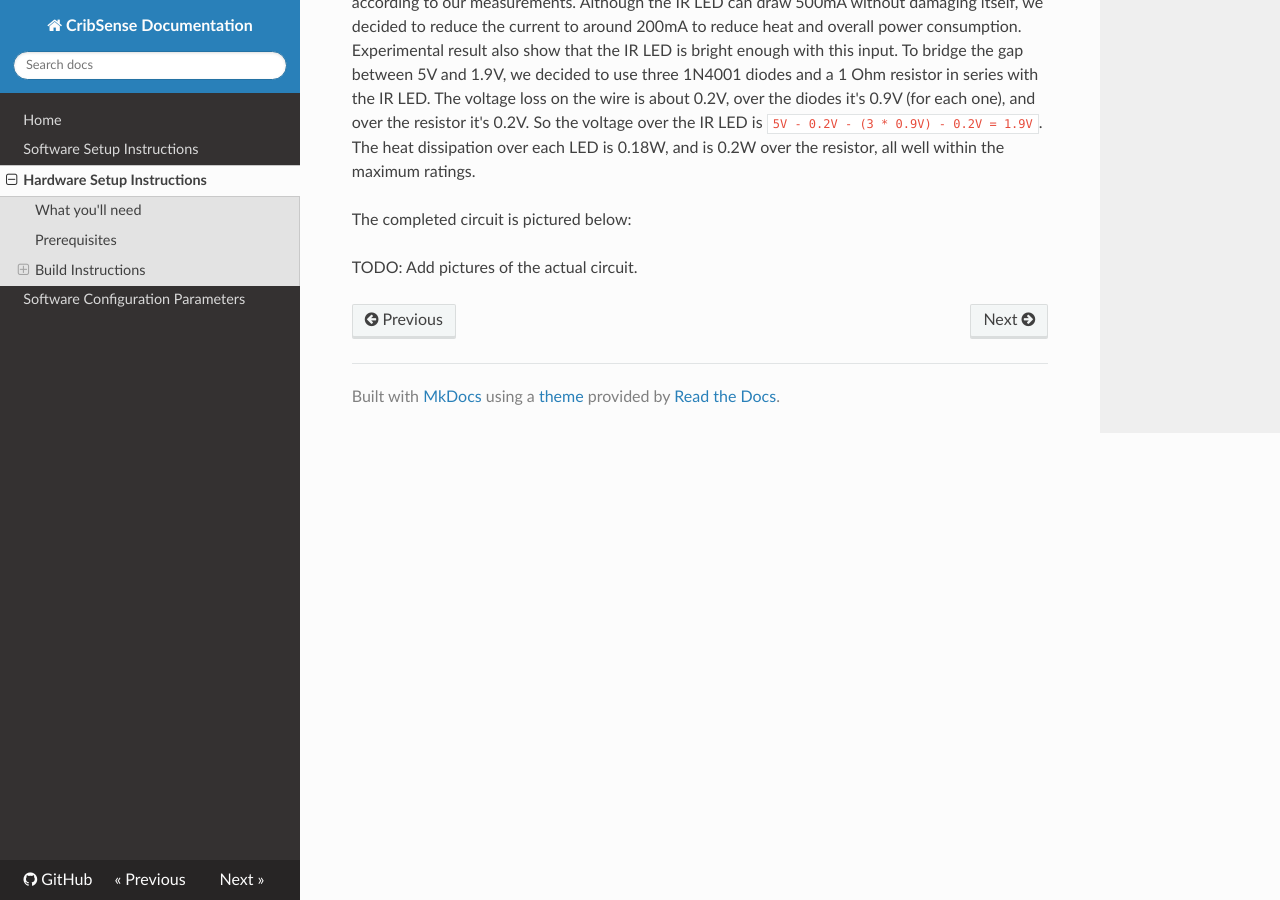
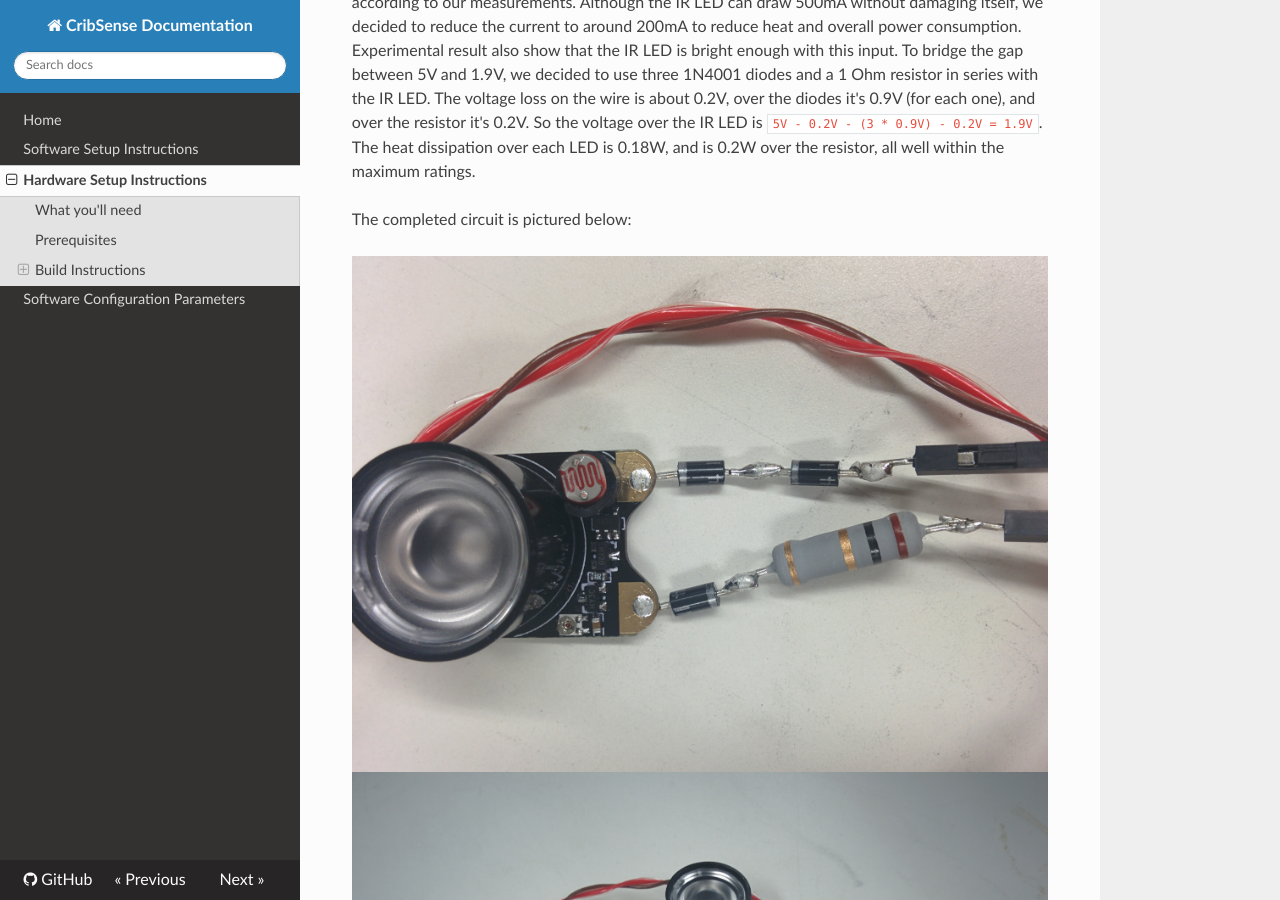
Before and after one commit to lukehsiao/CribSense, an MkDocs documentation site: the page built from docs/setup/hw-setup.md, in a window 1280 px wide and 900 px high, scrolled down 2563 px. Built offline with MkDocs 1.6.1, drawn with Linux system fonts in a browser that asks for light colours; nearby versions of some CDN libraries; old or Windows-style settings are respelled for this version of MkDocs.

Commit message:
Add pictures of IR LED circuit to docs.

```diff
--- a/docs/setup/hw-setup.md
+++ b/docs/setup/hw-setup.md
@@ -49,4 +49,5 @@ In earlier versions of the Pi, the maximum current output of these pins was [50m
 
 The completed circuit is pictured below:
 
-TODO: Add pictures of the actual circuit.
+![led-zoom](../img/ir-led-zoom.jpg)
+![led-full](../img/ir-led-full.jpg)
```
